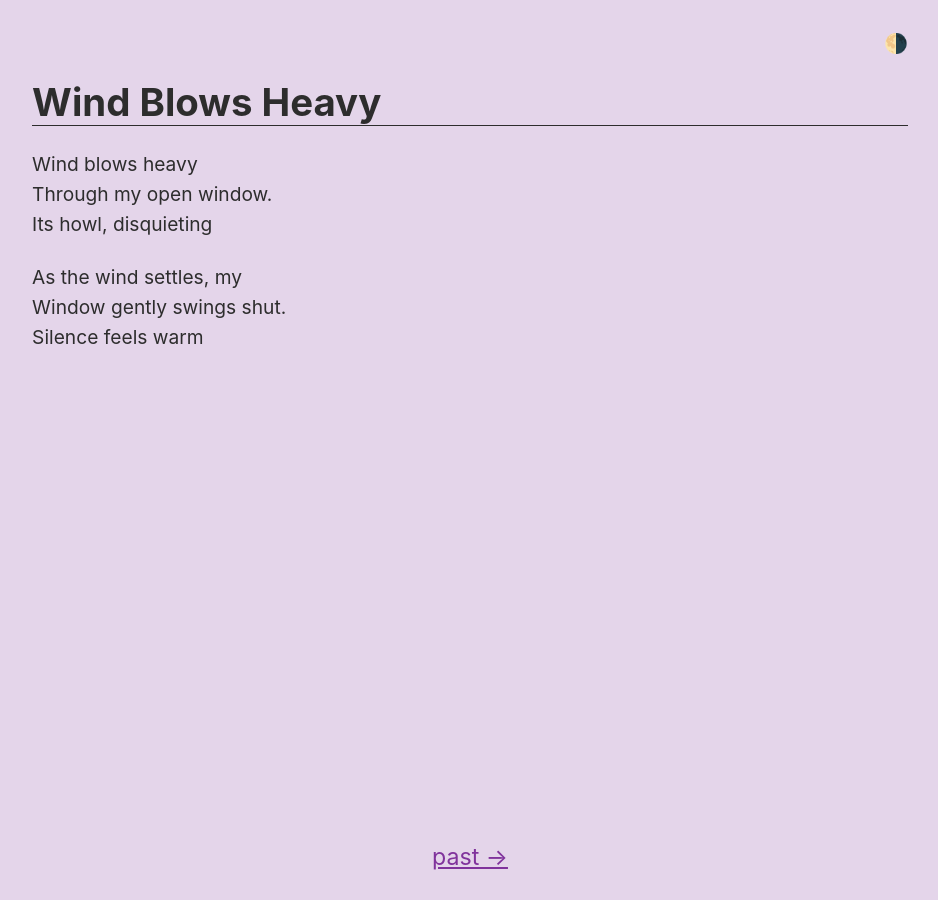
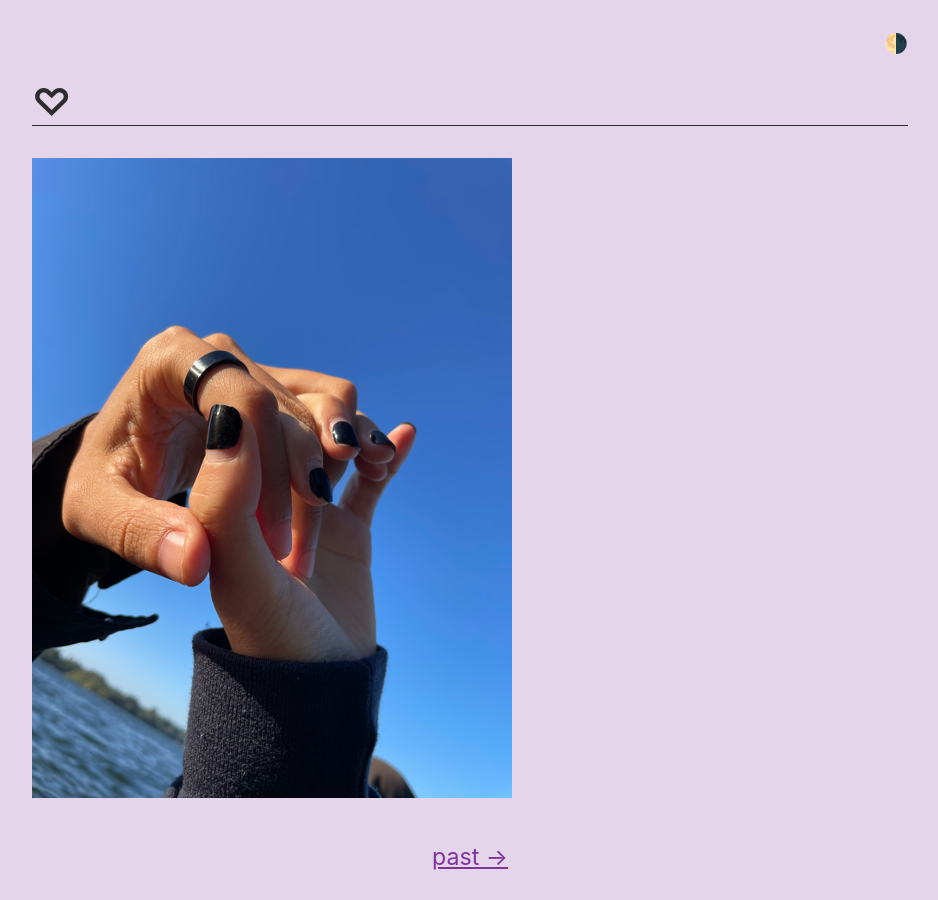
Before and after one commit to dglauber1/dglauber1.github.io, a Jekyll site: the page built from index.md, in a window 1280 px wide. Shown: the whole page, without its empty margins (170-1108 px from the left). Built offline with Jekyll 4.4.1, drawn with Linux system fonts in a browser that asks for light colours.

Commit message:
Update index.md

```diff
--- a/index.md
+++ b/index.md
@@ -1,13 +1,7 @@
 ---
-prev-musing: kg-on-freedom
-title: Wind Blows Heavy
+prev-musing: wind-blows-heavy
+title: ♡
 time: 🌗
 collection: musings
 ---
-Wind blows heavy\
-Through my open window.\
-Its howl, disquieting
-
-As the wind settles, my\
-Window gently swings shut.\
-Silence feels warm
+![](/assets/images/black_ring_black_nails.png "pc 飞飞 :)")
```
